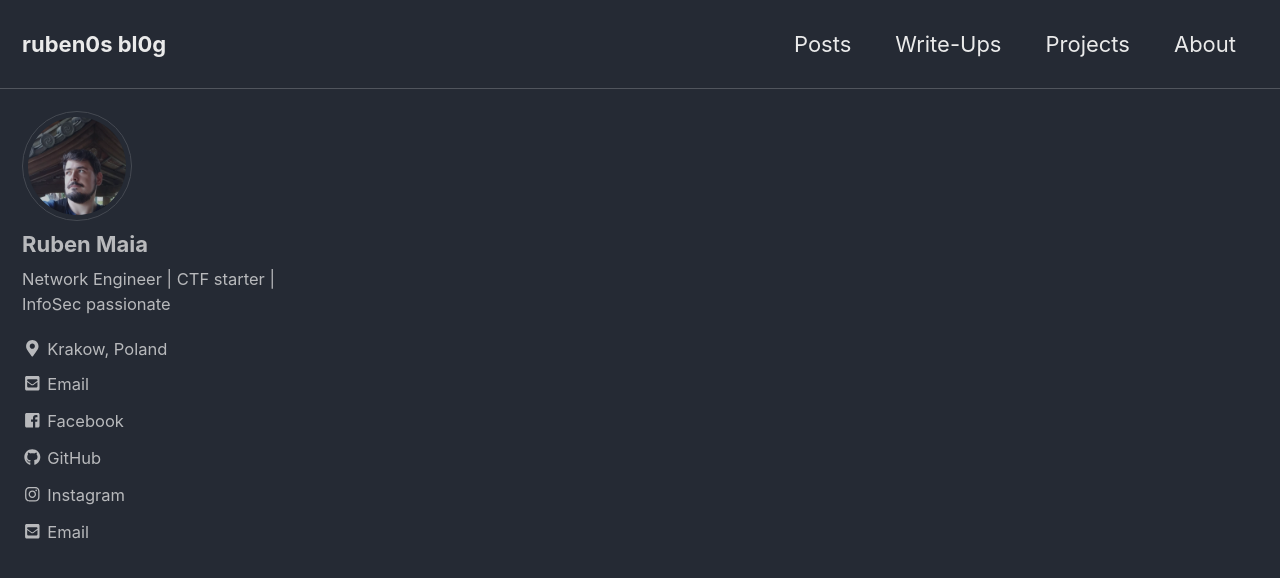
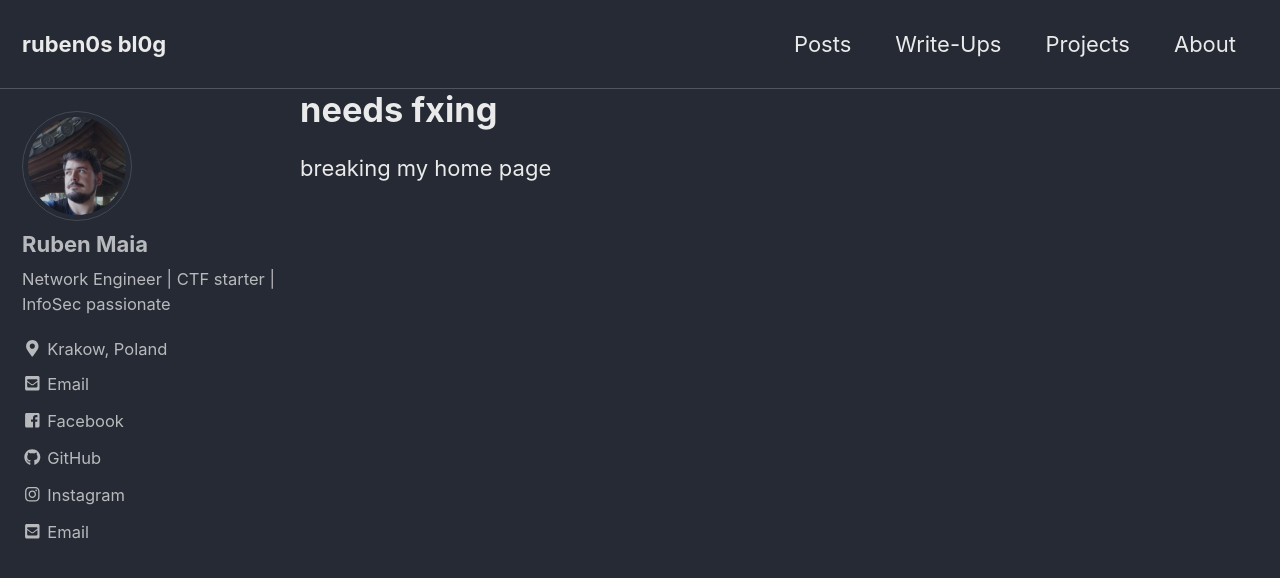
Before and after one commit to rbnmaia/rbnmaia.github.io, a Jekyll site: the page built from index.html, in a window 1280 px wide and 900 px high. Shown: the top 578 px of the window. Built offline with Jekyll 4.4.1, drawn with Linux system fonts in a browser that asks for light colours; cached includes are drawn as plain includes; the list of posts is cut into pages by our own code.

Commit message:
Update home.html

```diff
--- a/_layouts/home.html
+++ b/_layouts/home.html
@@ -1,3 +1,13 @@
 ---
-layout: archive
+layout: default
 ---
+
+<div id="main" role="main">
+  {% include sidebar.html %}
+
+  <div id="intro">
+    <h1> needs fxing </h1>
+    <p> breaking my home page </p>
+  </div>
+
+</div>
```
